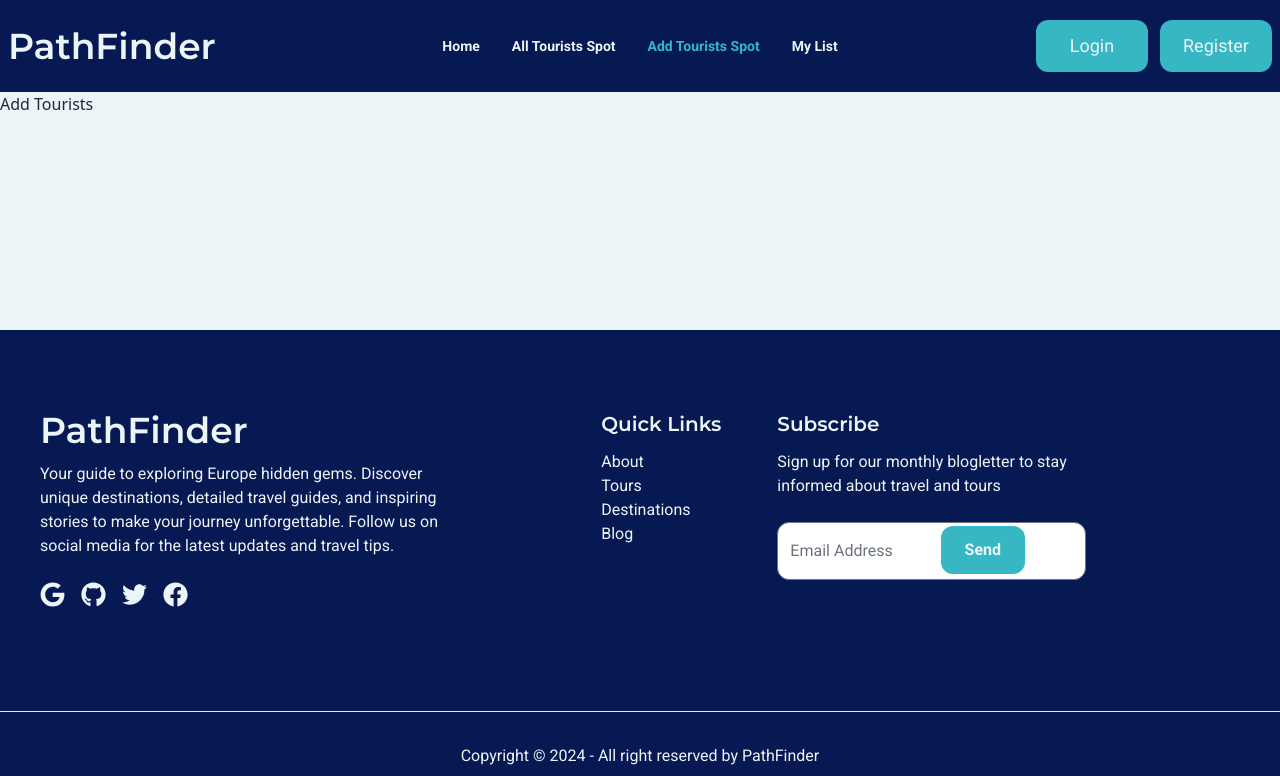
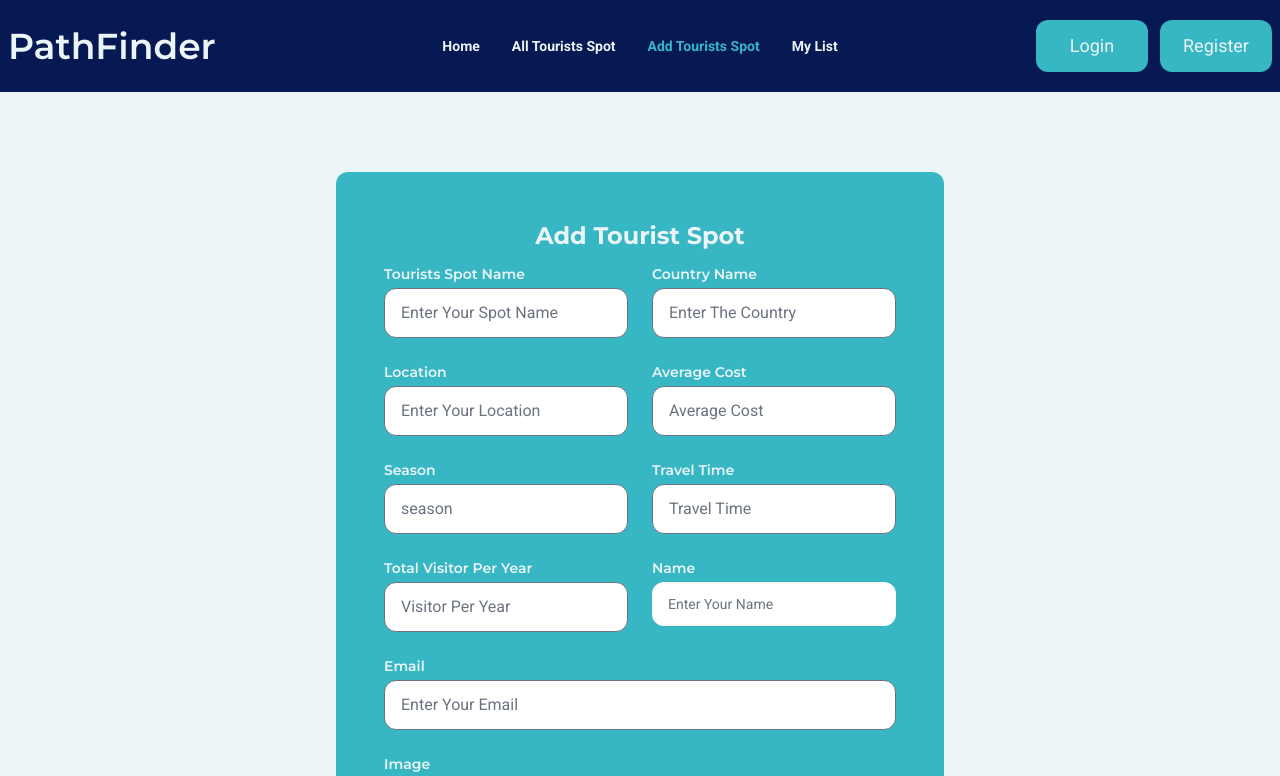
Before and after one commit to arafatrahman41/pathfinder-a10, a React (Vite) app: page /addTourists in a window 1280 px wide. Shown: the top 776 px of the page. Built offline with nearby package versions, Linux system fonts and the light colour scheme; no server answers.

Commit message:
add the tourist form

```diff
--- a/src/components/Nav/Nav.jsx
+++ b/src/components/Nav/Nav.jsx
@@ -46,7 +46,7 @@ const Nav = () => {
             {navLinks}
           </ul>
         </div>
-        <a className="text-2xl font-semibold md:text-4xl font-montserrat">PathFinder</a>
+        <Link to='/' className="text-2xl font-semibold md:text-4xl font-montserrat">PathFinder</Link>
       </div>
       <div className="navbar-center hidden lg:flex">
         <ul className="menu menu-horizontal px-1 font-roboto font-semibold">{navLinks}</ul>
--- a/src/pages/AddTourists/AddTourists.jsx
+++ b/src/pages/AddTourists/AddTourists.jsx
@@ -1,9 +1,196 @@
 const AddTourists = () => {
-    return (
-        <div>
-            <h2>Add Tourists</h2>
-        </div>
-    );
+  return (
+    <div className="flex justify-center container mx-auto py-20 px-8">
+      <div className="w-full lg:w-2/3 xl:w-1/2 p-12 space-y-3 rounded-xl bg-[#37B7C3]">
+        <h1 className="text-2xl font-bold text-center text-[#EBF4F6] font-montserrat">
+          Add Tourist Spot
+        </h1>
+        <form>
+          <div className="grid col-span-1 md:grid-cols-6 gap-6">
+            {/* first field */}
+            <div className="space-y-1 md:col-span-3 text-sm">
+              <label
+                htmlFor="spotName"
+                className="block text-[#EBF4F6] font-montserrat font-semibold"
+              >
+                Tourists Spot Name
+              </label>
+              <input
+                type="text"
+                name="tourist_spot_name"
+                id="spotName"
+                placeholder="Enter Your Spot Name"
+                className="w-full px-4 py-3 rounded-xl font-roboto"
+              />
+            </div>
+            {/* second field */}
+            <div className="space-y-1 md:col-span-3 text-sm">
+              <label
+                htmlFor="countryName"
+                className="block text-[#EBF4F6] font-montserrat font-semibold"
+              >
+                Country Name
+              </label>
+              <input
+                type="text"
+                name="country_name"
+                id="countryName"
+                placeholder="Enter The Country"
+                className="w-full px-4 py-3 rounded-xl font-roboto"
+              />
+            </div>
+            {/* third field */}
+            <div className="space-y-1 md:col-span-3 text-sm">
+              <label
+                htmlFor="location"
+                className="block text-[#EBF4F6] font-montserrat font-semibold"
+              >
+                Location
+              </label>
+              <input
+                type="text"
+                name="location"
+                id="location"
+                placeholder="Enter Your Location"
+                className="w-full px-4 py-3 rounded-xl font-roboto"
+              />
+            </div>
+            {/* fourth field */}
+            <div className="space-y-1 md:col-span-3 text-sm">
+              <label
+                htmlFor="cost"
+                className="block text-[#EBF4F6] font-montserrat font-semibold"
+              >
+                Average Cost
+              </label>
+              <input
+                type="text"
+                name="average_cost"
+                id="averageCost"
+                placeholder="Average Cost"
+                className="w-full px-4 py-3 rounded-xl font-roboto"
+              />
+            </div>
+            {/* fifth field */}
+            <div className="space-y-1 md:col-span-3 text-sm">
+              <label
+                htmlFor="season"
+                className="block text-[#EBF4F6] font-montserrat font-semibold"
+              >
+                Season
+              </label>
+              <input
+                type="text"
+                name="season"
+                id="season"
+                placeholder="season"
+                className="w-full px-4 py-3 rounded-xl font-roboto"
+              />
+            </div>
+            {/* sixth field */}
+            <div className="space-y-1 md:col-span-3 text-sm">
+              <label
+                htmlFor="time"
+                className="block text-[#EBF4F6] font-montserrat font-semibold"
+              >
+                Travel Time
+              </label>
+              <input
+                type="text"
+                name="travel_time"
+                id="time"
+                placeholder="Travel Time"
+                className="w-full px-4 py-3 rounded-xl font-roboto"
+              />
+            </div>
+            {/* seventh field */}
+            <div className="space-y-1 md:col-span-3 text-sm">
+              <label
+                htmlFor="visitors"
+                className="block text-[#EBF4F6] font-montserrat font-semibold"
+              >
+                Total Visitor Per Year
+              </label>
+              <input
+                type="text"
+                name="totalVisitorPerYear"
+                id="visitor"
+                placeholder="Visitor Per Year"
+                className="w-full px-4 py-3 rounded-xl font-roboto"
+              />
+            </div>
+            {/* eighth field */}
+            <div className="space-y-1 md:col-span-3 text-sm">
+              <label
+                htmlFor="name"
+                className="block text-[#EBF4F6] font-montserrat font-semibold"
+              >
+                Name
+              </label>
+              <input
+                type="name"
+                name="name"
+                id="name"
+                placeholder="Enter Your Name"
+                className="w-full px-4 py-3 rounded-xl font-roboto"
+              />
+            </div>
+            {/* ninth field */}
+            <div className="space-y-1 md:col-span-6 text-sm">
+              <label
+                htmlFor="email"
+                className="block text-[#EBF4F6] font-montserrat font-semibold"
+              >
+                Email
+              </label>
+              <input
+                type="email"
+                name="email"
+                id="email"
+                placeholder="Enter Your Email"
+                className="w-full px-4 py-3 rounded-xl font-roboto"
+              />
+            </div>
+            {/* tenth field */}
+            <div className="space-y-1 md:col-span-6 text-sm">
+              <label
+                htmlFor="image"
+                className="block text-[#EBF4F6] font-montserrat font-semibold"
+              >
+                Image
+              </label>
+              <input
+                type="text"
+                name="image"
+                id="image"
+                placeholder="Image URL"
+                className="w-full px-4 py-3 rounded-xl font-roboto"
+              />
+            </div>
+            {/* eleventh field */}
+            <div className="space-y-1 md:col-span-6 text-sm">
+              <label
+                htmlFor="description"
+                className="block text-[#EBF4F6] font-montserrat font-semibold"
+              >
+                Description
+              </label>
+              <input
+                type="text"
+                name="description"
+                id="description"
+                placeholder="Short Description"
+                className="w-full px-4 py-3 rounded-xl font-roboto"
+              />
+            </div>
+          </div>
+          <button className="w-full mt-6 p-3 text-center rounded-xl bg-[#071952] text-[#EBF4F6] font-roboto">
+            Add Spot
+          </button>
+        </form>
+      </div>
+    </div>
+  );
 };
 
 export default AddTourists;
```
